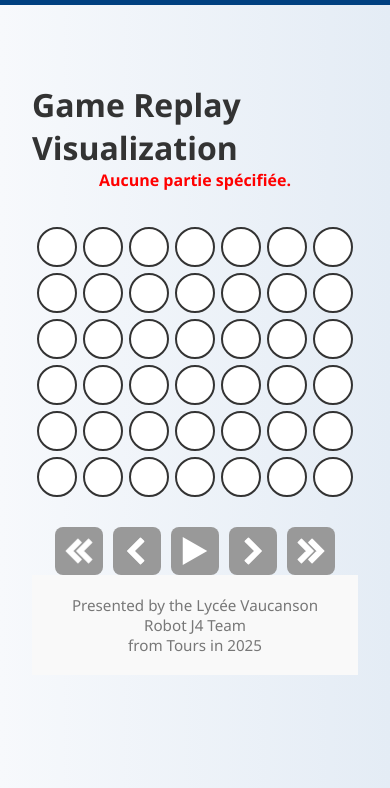
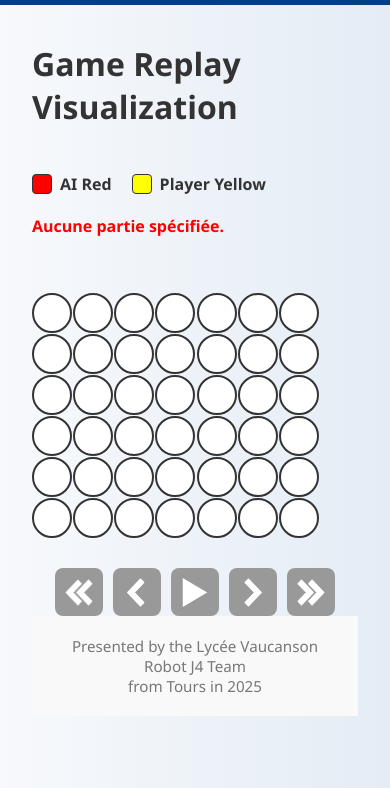
Before and after one commit to Bastien-Gaffet/Robot_J4_Website, a plain HTML site: page frontend/replay.html in a window 390 px wide. Shown: the part 56-844 px from the top of the page. Drawn offline with Linux system fonts and the light colour scheme.

Commit message:
Update css responsive

```diff
--- a/frontend/css/leaderboard.css
+++ b/frontend/css/leaderboard.css
@@ -70,7 +70,7 @@ tr:hover {
     justify-content: space-between;
     padding: 0.5rem 1rem;
     border: none;
-    border-bottom: 1px solid #eee;
+    border-bottom: 1px solid #eaeaea;
     font-size: 0.9rem;
   }
 
--- a/frontend/css/replay.css
+++ b/frontend/css/replay.css
@@ -30,13 +30,13 @@ th, td {
 #grid {
   display: flex;
   flex-direction: column;
-  gap: 6px;
+  gap: 0.3vw;
   margin: 20px 0;
 }
 
 .row {
   display: flex;
-  gap: 6px;
+  gap: 0.3vw;
 }
 
 .cell {
@@ -183,3 +183,65 @@ button#playpause:disabled {
   50%  { transform: scale(1.2); }
   100% { transform: scale(1); }
 }
+
+.replay-container {
+  display: flex;
+  flex-direction: row;
+  gap: 20px;
+  align-items: flex-start;
+  justify-content: center;
+  width: 100%;
+  max-width: 900px;
+  margin: 0 auto;
+}
+
+.legend {
+  display: flex;
+  flex-direction: column; /* légende verticale */
+  gap: 20px;
+  font-weight: bold;
+  font-size: 16px;
+  user-select: none;
+  min-width: 140px;
+  margin-top: 45px;
+}
+
+.legend-item {
+  display: flex;
+  align-items: center;
+  gap: 8px;
+}
+
+.legend-color {
+  display: inline-block;
+  width: 20px;
+  height: 20px;
+  border-radius: 4px;
+  border: 1.5px solid #333;
+}
+
+.legend-color.red {
+  background-color: red;
+}
+
+.legend-color.yellow {
+  background-color: yellow;
+}
+
+#grid {
+  flex-grow: 1;
+}
+
+/* Media query pour petit écran (mobile) */
+@media (max-width: 767px) {
+  .replay-container {
+    flex-direction: column; /* Légende au-dessus */
+    align-items: flex-start;
+  }
+
+  .legend {
+    flex-direction: row; /* légende horizontale */
+    gap: 20px;
+    min-width: auto;
+  }
+}
--- a/frontend/replay.html
+++ b/frontend/replay.html
@@ -24,7 +24,20 @@
   </nav>
 
   <h1>Game Replay Visualization</h1>
+
+  <div id="replay-container" class="replay-container">
+  <div id="legend" class="legend">
+    <div class="legend-item">
+      <span class="legend-color red"></span>
+      AI Red
+    </div>
+    <div class="legend-item">
+      <span class="legend-color yellow"></span>
+      Player Yellow
+    </div>
+  </div>
   <div id="grid"></div>
+  </div>
 
   <div id="controls">
     <button id="rewind" aria-label="Rewind">
```
Also changed, not shown: 1 other file.
